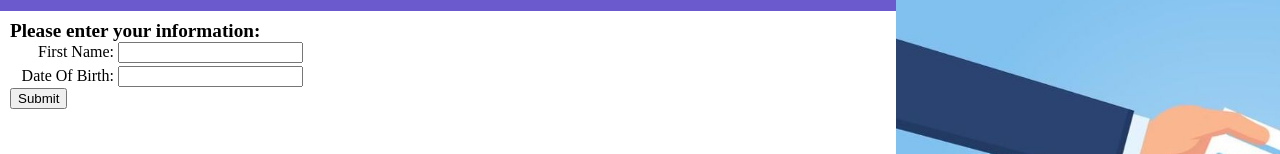
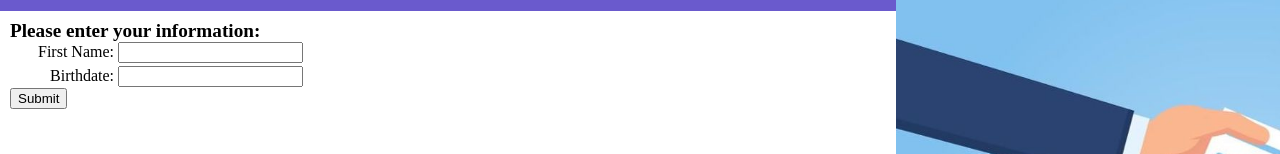
Before and after one commit to rkathir/ProactivelyReactive, a React (Create React App) app: page /captureVotes/checkPersonalInfo in a window 1280 px wide. Shown: the part 135-289 px from the top of the page. Built offline with nearby package versions, Linux system fonts and the light colour scheme; data requests are answered from the project's data file.

Commit message:
One more update.

```diff
--- a/src/components/App.js
+++ b/src/components/App.js
@@ -12,7 +12,7 @@ import { VoterRegistrationPageContainer } from "./containers/VoterRegistrationPa
 import { ElectionRegistrationContainer } from "./containers/ElectionRegistrationContainer";
 import { VoterListPageContainer } from "./containers/VoterListPageContainer";
 import { ElectionListPageContainer } from "./containers/ElectionListPageContainer";
-import { ElectionPersonalInfoCheck } from "../components/capture-votes/ElectionPersonalInfoCheck";
+import { ElectionPersonalInfoCheckContainer } from "./containers/ElectionPersonalInfoCheckContainer";
 import { ElectionCastVotePage } from "../components/capture-votes/ElectionCastVotePage";
 import { SideBar } from "./blocks/Sidebar";
 
@@ -49,7 +49,9 @@ export const App = () => {
             </Provider>
           </Route>
           <Route path="/captureVotes/checkPersonalInfo" exact>
-            <ElectionPersonalInfoCheck />
+            <Provider store={appStore}>
+              <ElectionPersonalInfoCheckContainer />
+            </Provider>
           </Route>
           <Route path="/captureVotes/checkPersonalInfo/castVote">
             <ElectionCastVotePage />
--- a/src/components/capture-votes/ElectionPersonalInfoCheck.js
+++ b/src/components/capture-votes/ElectionPersonalInfoCheck.js
@@ -1,22 +1,35 @@
-import React from "react";
-
+import React, { useEffect } from "react";
+import { useForm } from "../../hooks/useForm";
 import { useHistory } from "react-router-dom";
 import { SectionHeader } from "../blocks/SectionHeader";
 import { ContentSection } from "../blocks/ContentSection";
 
-export const ElectionPersonalInfoCheck = () => {
+export const ElectionPersonalInfoCheck = ({
+  voters,
+  onRefreshVoter: refreshVoters,
+}) => {
+  useEffect(() => {
+    console.log("refresh called");
+    refreshVoters();
+  }, []);
+
+  const [piForm, change, resetPIForm] = useForm({
+    firstName: "",
+    birthdate: "",
+  });
+
   const history = useHistory();
 
   const submitInfo = () => {
-    var voterData = ["05121980", "02101988", "01031980"];
-    var formData = document.getElementById("model-input-dob").value;
+    var formData = document.getElementById("voter-birthdate-input").value;
 
     // comapring dob with voterData array
-    for (var i = 0; i < voterData.length; i++)
-      if (voterData[i] === formData) {
+    for (var i = 0; i < voters.length; i++)
+      if (voters[i].birthdate === formData) {
         return history.push("/captureVotes/checkPersonalInfo/castVote");
       } else {
-        return console.log("failure");
+        alert("Faliure");
+        resetPIForm();
       }
   };
 
@@ -26,12 +39,25 @@ export const ElectionPersonalInfoCheck = () => {
       <ContentSection headerText="Please enter your information:">
         <form>
           <div>
-            <label htmlFor="make-input">First Name:</label>
-            <input type="text" id="make-input" name="First Name" />
+            <label htmlFor="voter-firstname-input">First Name:</label>
+            <input
+              type="text"
+              id="voter-firstname-input"
+              name="firstName"
+              value={piForm.firstName}
+              onChange={change}
+            />
           </div>
+
           <div>
-            <label htmlFor="model-input">Date Of Birth:</label>
-            <input type="text" id="model-input-dob" name="Date Of Birth" />
+            <label htmlFor="voter-birthdate-input">Birthdate:</label>
+            <input
+              type="text"
+              id="voter-birthdate-input"
+              name="birthdate"
+              value={piForm.birthdate}
+              onChange={change}
+            />
           </div>
           <button type="button" onClick={submitInfo}>
             Submit
--- /dev/null
+++ b/src/components/containers/ElectionPersonalInfoCheckContainer.js
@@ -0,0 +1,18 @@
+import React from "react";
+import { bindActionCreators } from "redux";
+import { useSelector, useDispatch } from "react-redux";
+
+import { refreshVoters } from "../../actions/voterActions";
+import { ElectionPersonalInfoCheck } from "../capture-votes/ElectionPersonalInfoCheck";
+
+export const ElectionPersonalInfoCheckContainer = () => {
+  const voters = useSelector((state) => state.voters);
+
+  const dispatchProps = bindActionCreators(
+    {
+      onRefreshVoter: refreshVoters,
+    },
+    useDispatch()
+  );
+  return <ElectionPersonalInfoCheck {...dispatchProps} voters={voters} />;
+};
--- a/src/components/pages/ElectionListPage.js
+++ b/src/components/pages/ElectionListPage.js
@@ -4,11 +4,14 @@ import { SectionHeader } from "../blocks/SectionHeader";
 import { ContentSection } from "../blocks/ContentSection";
 import { ElectionTable } from "../capture-votes/ElectionTable";
 
-export const ElectionListPage = ( {elections, onRefreshElection: refreshElection} ) => {
+export const ElectionListPage = ({
+  elections,
+  onRefreshElection: refreshElection,
+}) => {
   const history = useHistory();
 
   useEffect(() => {
-    console.log('refresh called');
+    console.log("refresh called");
     refreshElection();
   }, []);
 
```
